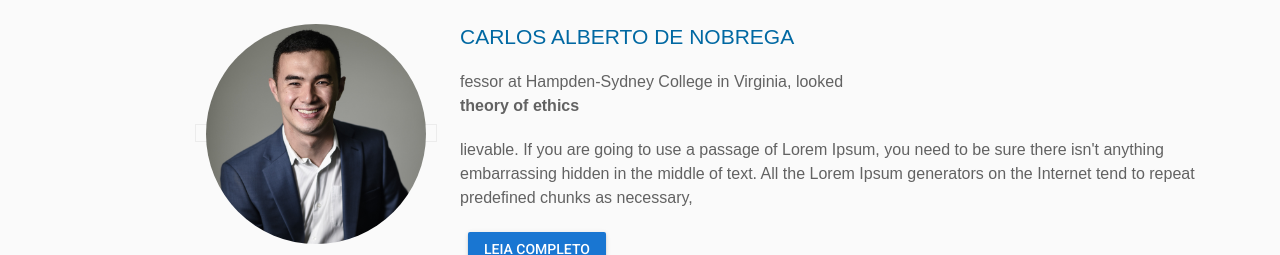
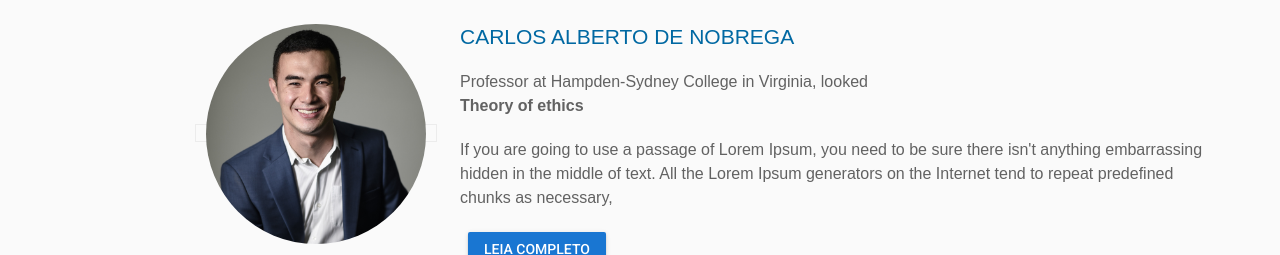
Before and after one commit to ronebrandao/jcecec-website, a Vue app: page /#/ in a window 1280 px wide. Shown: the part 2545-2800 px from the top of the page. Built offline with nearby package versions, Linux system fonts and the light colour scheme; what vue-loading-overlay, vue-localstorage, vue-notification, vue-the-mask would draw is missing.

Commit message:
Adjust speakers text

```diff
--- a/src/components/admin/Submissions.vue
+++ b/src/components/admin/Submissions.vue
@@ -164,6 +164,7 @@ export default class Submissions extends mixins(
   private showProofreaderDialog: boolean = false;
   private submissionId: number = 0;
   private loading = false;
+  private refreshing = false;
   private search = "";
   private selected: any = [];
   private date: Date = null;
@@ -189,9 +190,9 @@ export default class Submissions extends mixins(
 
   private loadData() {
     this.loading = true;
+    this.refreshing = true;
     getUserSubmissions(this.$store.state.user.id)
       .then(result => {
-        this.loading = false;
         if (result.success) {
           result.data.forEach((item: Submission) => {
             item.created_at = new Date(item.created_at).toLocaleDateString();
@@ -200,9 +201,20 @@ export default class Submissions extends mixins(
           });
 
           this.submissions = result.data;
+        } else {
+          this.showErrorNotification(
+            "Não foi possível carregar as submissões."
+          );
         }
+
+        this.loading = false;
+        this.refreshing = false;
       })
       .catch(err => {
+        this.showErrorNotification(
+          "Ocorreu um erro ao carregas as submissões."
+        );
+        this.refreshing = false;
         this.loading = false;
       });
   }
@@ -253,7 +265,7 @@ export default class Submissions extends mixins(
 </script>
 
 
-<style scoped>
+<style>
 .form-wrapper {
   max-width: 95%;
   box-shadow: 0 15px 30px 0 rgba(0, 0, 0, 0.11),
@@ -269,4 +281,41 @@ table td,
 table th {
   font-size: 1.2em !important;
 }
+
+.custom-loader {
+  animation: loader 1s infinite;
+  display: flex;
+}
+@-moz-keyframes loader {
+  from {
+    transform: rotate(0);
+  }
+  to {
+    transform: rotate(360deg);
+  }
+}
+@-webkit-keyframes loader {
+  from {
+    transform: rotate(0);
+  }
+  to {
+    transform: rotate(360deg);
+  }
+}
+@-o-keyframes loader {
+  from {
+    transform: rotate(0);
+  }
+  to {
+    transform: rotate(360deg);
+  }
+}
+@keyframes loader {
+  from {
+    transform: rotate(0);
+  }
+  to {
+    transform: rotate(360deg);
+  }
+}
 </style>
--- a/src/components/admin/Users.vue
+++ b/src/components/admin/Users.vue
@@ -186,41 +186,4 @@ table td,
 table th {
   font-size: 1.2em !important;
 }
-
-.custom-loader {
-  animation: loader 1s infinite;
-  display: flex;
-}
-@-moz-keyframes loader {
-  from {
-    transform: rotate(0);
-  }
-  to {
-    transform: rotate(360deg);
-  }
-}
-@-webkit-keyframes loader {
-  from {
-    transform: rotate(0);
-  }
-  to {
-    transform: rotate(360deg);
-  }
-}
-@-o-keyframes loader {
-  from {
-    transform: rotate(0);
-  }
-  to {
-    transform: rotate(360deg);
-  }
-}
-@keyframes loader {
-  from {
-    transform: rotate(0);
-  }
-  to {
-    transform: rotate(360deg);
-  }
-}
 </style>
--- a/src/views/Home.vue
+++ b/src/views/Home.vue
@@ -103,26 +103,26 @@ export default class Home extends Vue {
     this.speakers = [
       {
         name: "CARLOS ALBERTO DE NOBREGA",
-        institution: "fessor at Hampden-Sydney College in Virginia, looked ",
-        speaking: "theory of ethics",
+        institution: "Professor at Hampden-Sydney College in Virginia, looked ",
+        speaking: "Theory of ethics",
         description:
-          "lievable. If you are going to use a passage of Lorem Ipsum, you need to be sure there isn't anything embarrassing hidden in the middle of text. All the Lorem Ipsum generators on the Internet tend to repeat predefined chunks as necessary,",
+          "If you are going to use a passage of Lorem Ipsum, you need to be sure there isn't anything embarrassing hidden in the middle of text. All the Lorem Ipsum generators on the Internet tend to repeat predefined chunks as necessary,",
         img: "/assets/img/speakers/sp1.jpg"
       },
       {
         name: "CARLOS ALBERTO DE NOBREGA",
-        institution: "fessor at Hampden-Sydney College in Virginia, looked ",
-        speaking: "theory of ethics",
+        institution: "Professor at Hampden-Sydney College in Virginia, looked ",
+        speaking: "Theory of ethics",
         description:
-          "lievable. If you are going to use a passage of Lorem Ipsum, you need to be sure there isn't anything embarrassing hidden in the middle of text. All the Lorem Ipsum generators on the Internet tend to repeat predefined chunks as necessary,",
+          "If you are going to use a passage of Lorem Ipsum, you need to be sure there isn't anything embarrassing hidden in the middle of text. All the Lorem Ipsum generators on the Internet tend to repeat predefined chunks as necessary,",
         img: "/assets/img/speakers/sp2.png"
       },
       {
         name: "CARLOS ALBERTO DE NOBREGA",
-        institution: "fessor at Hampden-Sydney College in Virginia, looked ",
-        speaking: "theory of ethics",
+        institution: "Professor at Hampden-Sydney College in Virginia, looked ",
+        speaking: "Theory of ethics",
         description:
-          "lievable. If you are going to use a passage of Lorem Ipsum, you need to be sure there isn't anything embarrassing hidden in the middle of text. All the Lorem Ipsum generators on the Internet tend to repeat predefined chunks as necessary,",
+          "If you are going to use a passage of Lorem Ipsum, you need to be sure there isn't anything embarrassing hidden in the middle of text. All the Lorem Ipsum generators on the Internet tend to repeat predefined chunks as necessary,",
         img: "/assets/img/speakers/sp3.png"
       }
     ];
```
